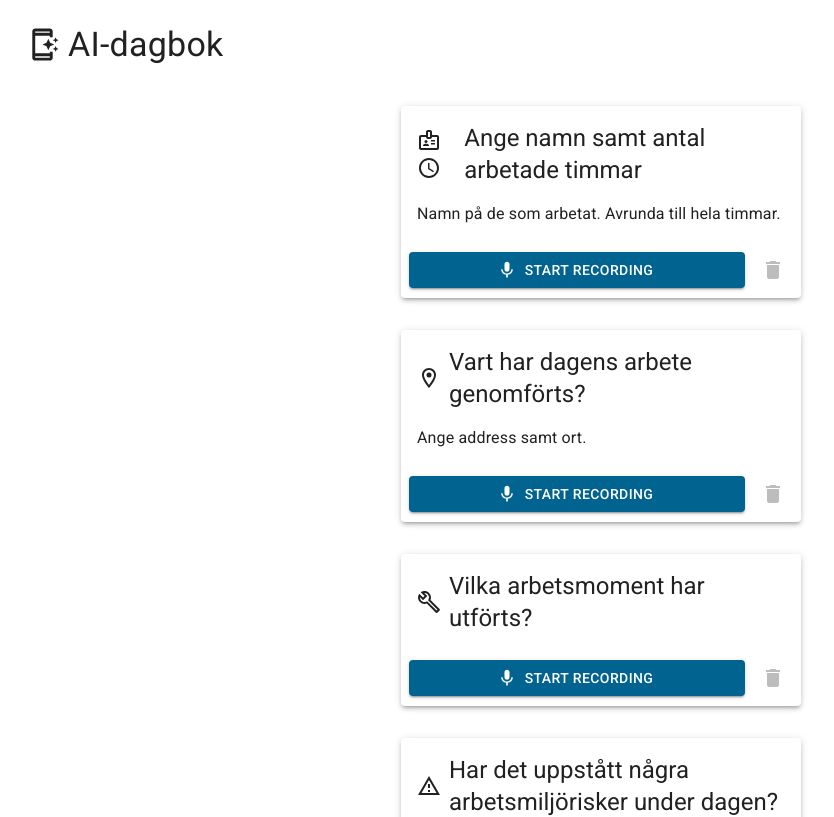
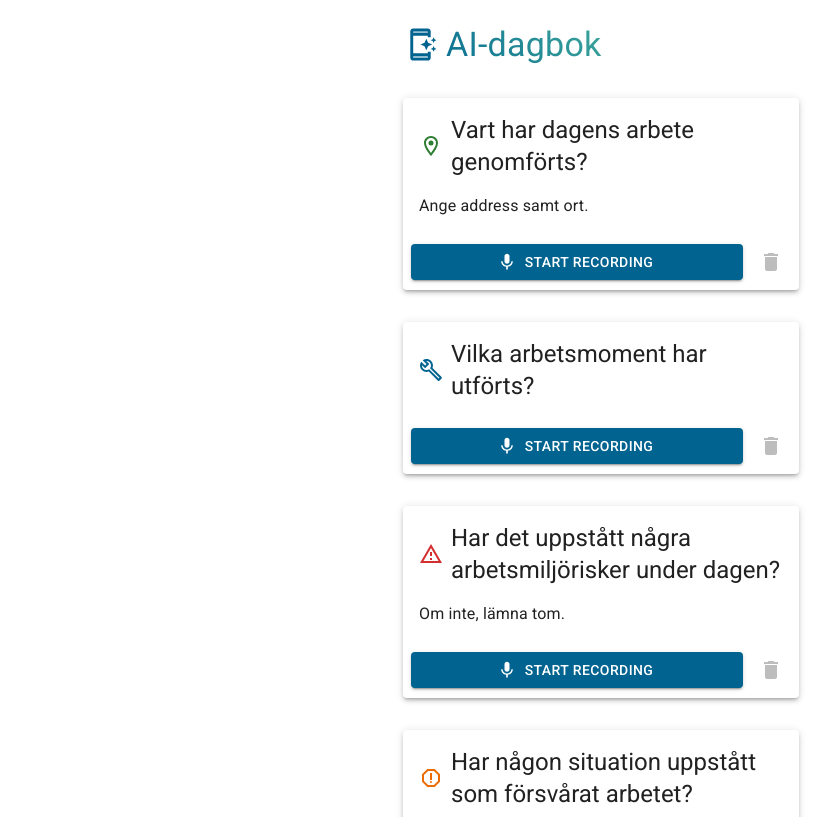
Before and after one commit to dinesjo/react-mic-app, a React (Vite) app: page / in a window 1280 px wide. Shown: the top 817 px of the page, without its empty margins (39-873 px from the left). Built offline with nearby package versions, Linux system fonts and the light colour scheme.

Commit message:
Use company colors

```diff
--- a/src/App.tsx
+++ b/src/App.tsx
@@ -1,9 +1,7 @@
-import { Box, Button, CssBaseline, Stack, Typography } from "@mui/material";
+import { Button, CssBaseline, Stack, Typography } from "@mui/material";
 import { Container } from "@mui/material";
 import {
-  AccessTimeOutlined,
-  AppShortcutOutlined,
-  BadgeOutlined,
+  AppShortcutTwoTone,
   BuildOutlined,
   LocationOnOutlined,
   ReportOutlined,
@@ -27,39 +25,56 @@ export default function App() {
   return (
     <>
       <CssBaseline />
-      <Container>
-        <Stack gap={1} alignItems="center" direction="row" sx={{ my: 3 }}>
-          <AppShortcutOutlined fontSize="large" />
+      <Container maxWidth="xs" sx={{ mb: 3 }}>
+        <Stack
+          gap={1}
+          alignItems="center"
+          direction="row"
+          sx={{
+            mt: 3,
+            background: "linear-gradient(45deg, #006390, #70dda5)",
+            WebkitBackgroundClip: "text",
+            WebkitTextFillColor: "transparent",
+          }}
+        >
+          <AppShortcutTwoTone
+            fontSize="large"
+            color="primary"
+            sx={{
+              ".MuiIcon-root": {
+                background: "linear-gradient(45deg, #70dda5, #006390)",
+                WebkitBackgroundClip: "text",
+                WebkitTextFillColor: "transparent",
+              },
+            }}
+          />
           <Typography variant="h4" component="h1">
             AI-dagbok
           </Typography>
         </Stack>
-      </Container>
-      <Container sx={{ mb: 3 }}>
-        <Stack direction="column" sx={{ my: 3 }}>
-          <AudioRecordCard
-            icon={
-              <Box sx={{ position: "relative", width: 52, height: 52 }}>
-                <BadgeOutlined sx={{ position: "absolute", top: 0 }} />
-                <AccessTimeOutlined sx={{ position: "absolute", bottom: 0 }} />
-              </Box>
-            }
+        <Stack direction="column" sx={{ my: 2 }}>
+          {/* <AudioRecordCard
+            icon={<AccessTimeOutlined color="info" />}
             title="Ange namn samt antal arbetade timmar"
             description="Namn på de som arbetat. Avrunda till hela timmar."
-          />
+          /> */}
           <AudioRecordCard
-            icon={<LocationOnOutlined />}
+            icon={<LocationOnOutlined color="success" />}
             title="Vart har dagens arbete genomförts?"
             description="Ange address samt ort."
           />
-          <AudioRecordCard icon={<BuildOutlined />} title="Vilka arbetsmoment har utförts?" description="" />
           <AudioRecordCard
-            icon={<WarningAmberOutlined />}
+            icon={<BuildOutlined color="primary" />}
+            title="Vilka arbetsmoment har utförts?"
+            description=""
+          />
+          <AudioRecordCard
+            icon={<WarningAmberOutlined color="error" />}
             title="Har det uppstått några arbetsmiljörisker under dagen?"
             description="Om inte, lämna tom."
           />
           <AudioRecordCard
-            icon={<ReportOutlined />}
+            icon={<ReportOutlined color="warning" />}
             title="Har någon situation uppstått som försvårat arbetet?"
             description="Om inte, lämna tom."
           />
--- a/src/Components/AudioRecordCard.tsx
+++ b/src/Components/AudioRecordCard.tsx
@@ -1,6 +1,7 @@
 import { Card, CardActions, CardContent, Button, IconButton, Stack, Typography } from "@mui/material";
-import { CheckCircle, Delete, HourglassBottom, Mic, MicOff } from "@mui/icons-material";
+import { CheckCircle, Delete, Mic, MicOff } from "@mui/icons-material";
 import { useState, useRef } from "react";
+import GradientCircularProgress from "./GradientCircularProgres";
 interface AudioRecordCardProps {
   title?: string;
   description?: string;
@@ -166,9 +167,7 @@ export default function AudioRecordCard({ title, description, icon }: AudioRecor
       )}
       {isTranscribing && (
         <CardActions sx={{ justifyContent: "center", pb: 2 }}>
-          <IconButton>
-            <HourglassBottom />
-          </IconButton>
+          <GradientCircularProgress />
           <Typography variant="body2">Transcribing audio...</Typography>
         </CardActions>
       )}
--- /dev/null
+++ b/src/Components/GradientCircularProgres.tsx
@@ -0,0 +1,18 @@
+import { CircularProgress } from "@mui/material";
+
+// From https://github.com/mui/material-ui/issues/9496#issuecomment-959408221
+export default function GradientCircularProgress() {
+  return (
+    <>
+      <svg width={0} height={0}>
+        <defs>
+          <linearGradient id="my_gradient" x1="0%" y1="0%" x2="0%" y2="100%">
+            <stop offset="0%" stopColor="#70dda5" />
+            <stop offset="100%" stopColor="#006390" />
+          </linearGradient>
+        </defs>
+      </svg>
+      <CircularProgress sx={{ "svg circle": { stroke: "url(#my_gradient)" } }} />
+    </>
+  );
+}
```
